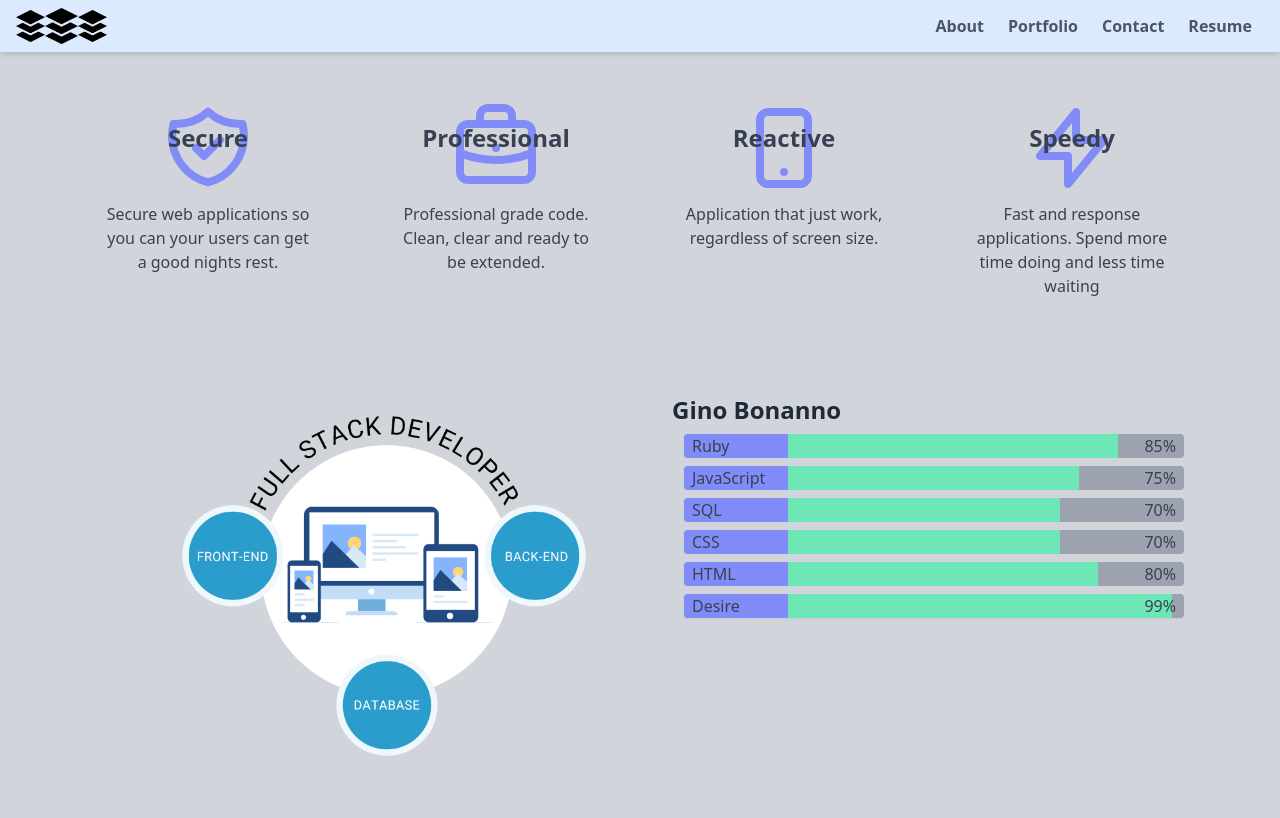
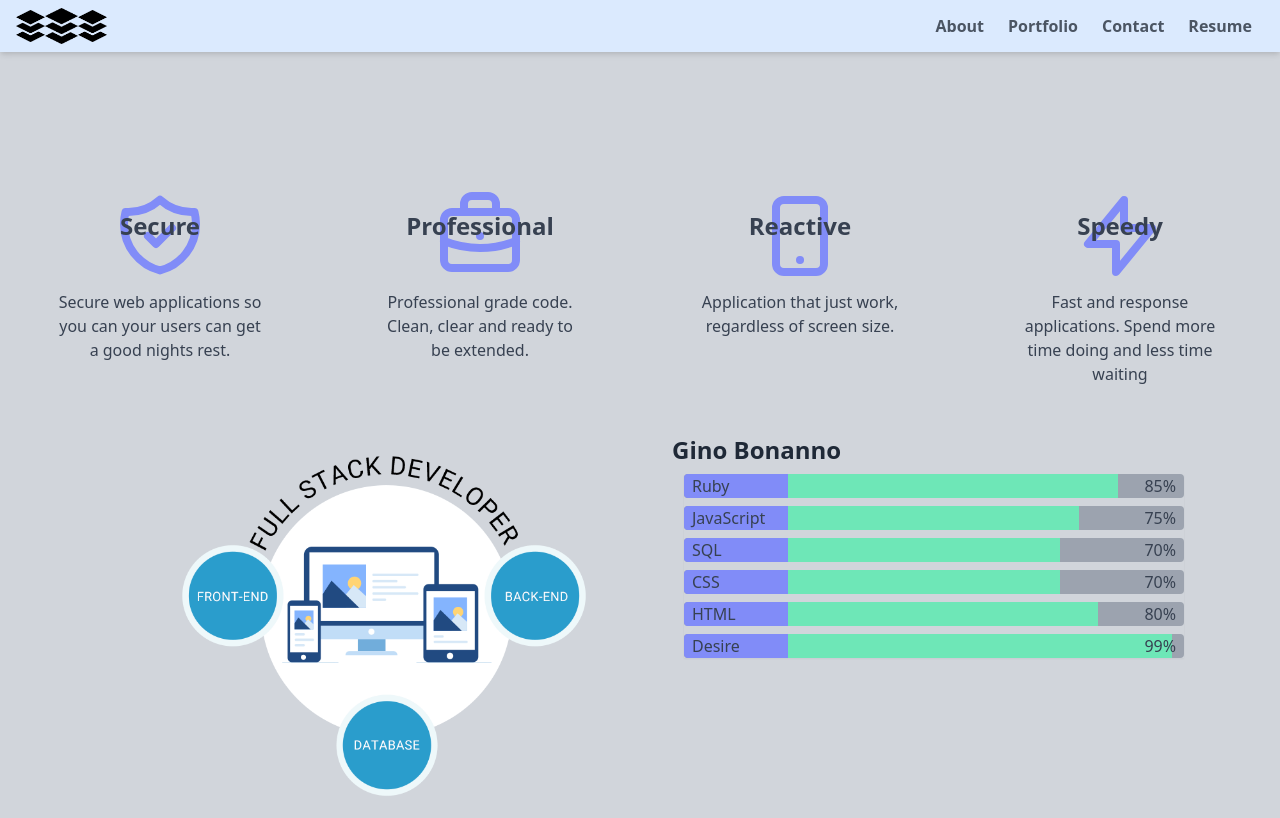
Before and after one commit to EugenioAntonioBonanno/portfolio, a React (Create React App) app: page / in a window 1280 px wide. Built offline with nearby package versions, Linux system fonts and the light colour scheme.

Commit message:
make svgs for about reactive

```diff
--- a/src/components/App.js
+++ b/src/components/App.js
@@ -1,5 +1,5 @@
 import React from 'react';
-import { BrowserRouter, Route, Link } from 'react-router-dom';
+import { BrowserRouter, Route } from 'react-router-dom';
 
 import Header from './Header';
 import About from './pages/About';
--- a/src/components/SvgInfo.js
+++ b/src/components/SvgInfo.js
@@ -3,7 +3,7 @@ import WriteUp from './WriteUp';
 
 const SvgInfo = (props) => {
   return (
-    <div className='w-52'>
+    <div className='w-52 mt-10'>
       <div className="w-full inline-block text-{props.color}-600">
         {props.svg}
       </div>
@@ -11,7 +11,6 @@ const SvgInfo = (props) => {
         content={props.content}
       />
     </div>
-
   )
 };
 
--- a/src/components/pages/About.js
+++ b/src/components/pages/About.js
@@ -13,7 +13,7 @@ const About = () => {
   return (
     <div>
       <div className='flex justify-center'>
-        <div className='flex w-full mx-16 my-12 justify-around'>
+        <div className='w-full grid grid-cols-2 md:grid-cols-4 justify-items-center mt-24'>
           <SvgInfo
             svg={<Shield
                   color={svgColor}
```
Also changed, not shown: 1 other file (tests, documents, lock files or other folders).
